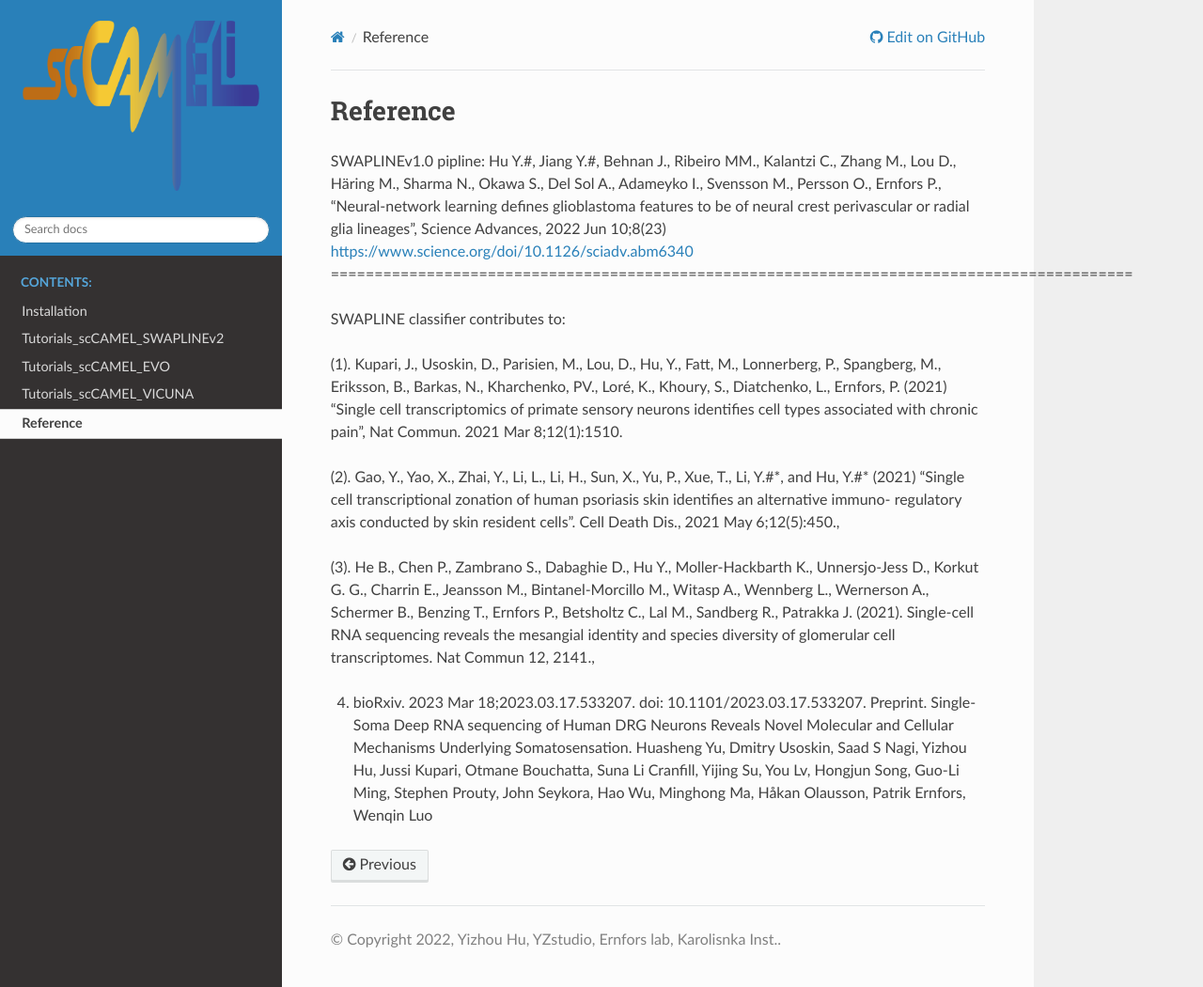
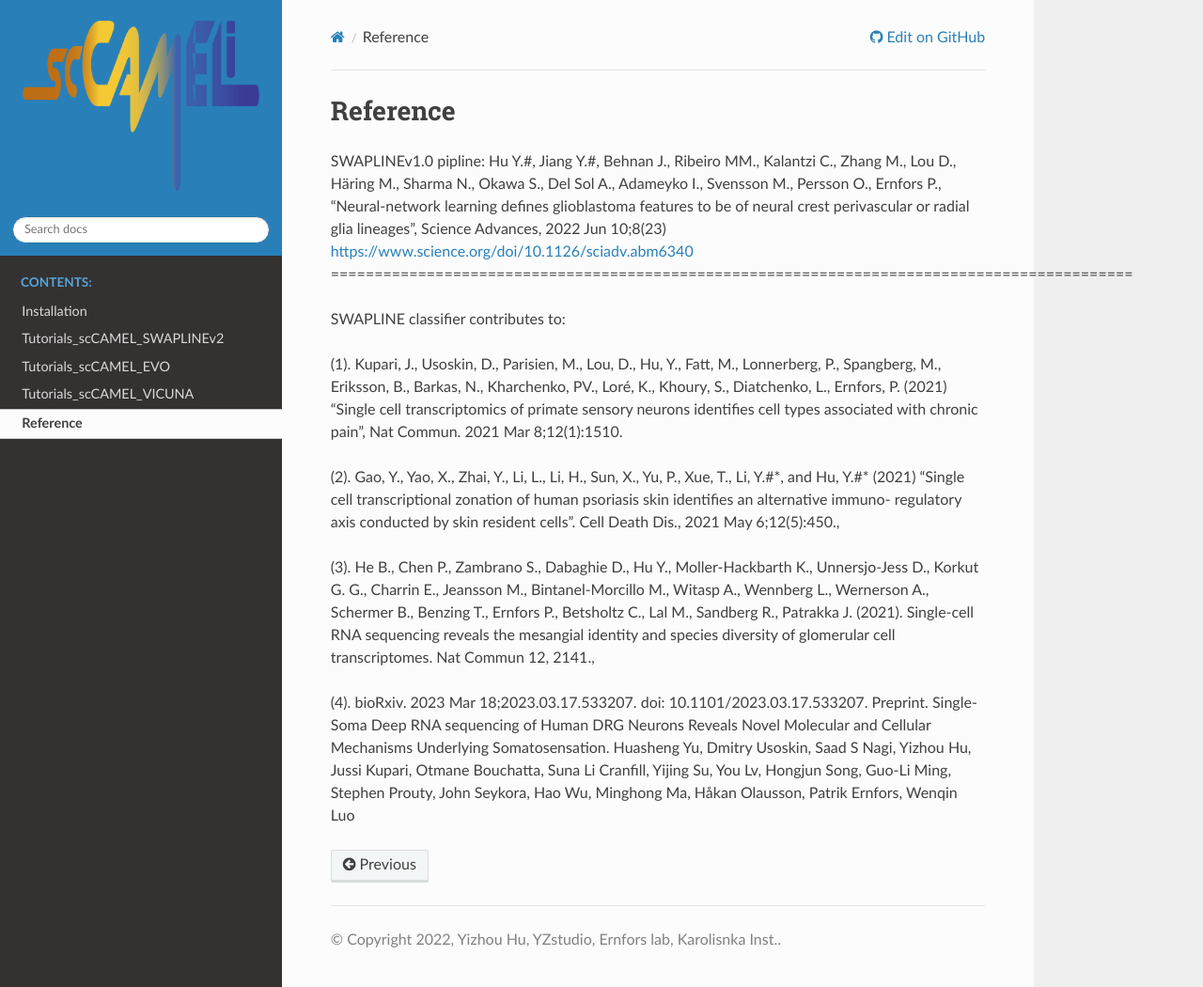
Before and after one commit to StudioYZ/scCAMEL, a Sphinx documentation site: the page built from source/References/index.rst, in a window 1280 px wide and 1050 px high. Shown: the whole window at 94% size. Built offline with Sphinx 7.4.7 and the Read the Docs theme 2.0.0, drawn with Linux system fonts in a browser that asks for light colours; pages that are not in the unit, such as notebooks, are missing from menus.

Commit message:
Update index.rst

```diff
--- a/source/References/index.rst
+++ b/source/References/index.rst
@@ -14,7 +14,7 @@ SWAPLINE classifier contributes to:
 
 (3). He B., Chen P., Zambrano S., Dabaghie D., Hu Y., Moller-Hackbarth K., Unnersjo-Jess D., Korkut G. G., Charrin E., Jeansson M., Bintanel-Morcillo M., Witasp A., Wennberg L., Wernerson A., Schermer B., Benzing T., Ernfors P., Betsholtz C., Lal M., Sandberg R., Patrakka J. (2021). Single-cell RNA sequencing reveals the mesangial identity and species diversity of glomerular cell transcriptomes. Nat Commun 12, 2141.,
 
-(4) bioRxiv. 2023 Mar 18;2023.03.17.533207. doi: 10.1101/2023.03.17.533207. Preprint. Single-Soma Deep RNA sequencing of Human DRG Neurons Reveals Novel Molecular and Cellular Mechanisms Underlying Somatosensation. Huasheng Yu, Dmitry Usoskin, Saad S Nagi, Yizhou Hu, Jussi Kupari, Otmane Bouchatta, Suna Li Cranfill, Yijing Su, You Lv, Hongjun Song, Guo-Li Ming, Stephen Prouty, John Seykora, Hao Wu, Minghong Ma, Håkan Olausson, Patrik Ernfors, Wenqin Luo
+(4). bioRxiv. 2023 Mar 18;2023.03.17.533207. doi: 10.1101/2023.03.17.533207. Preprint. Single-Soma Deep RNA sequencing of Human DRG Neurons Reveals Novel Molecular and Cellular Mechanisms Underlying Somatosensation. Huasheng Yu, Dmitry Usoskin, Saad S Nagi, Yizhou Hu, Jussi Kupari, Otmane Bouchatta, Suna Li Cranfill, Yijing Su, You Lv, Hongjun Song, Guo-Li Ming, Stephen Prouty, John Seykora, Hao Wu, Minghong Ma, Håkan Olausson, Patrik Ernfors, Wenqin Luo
 
 .. toctree::
     :maxdepth: 2
```
